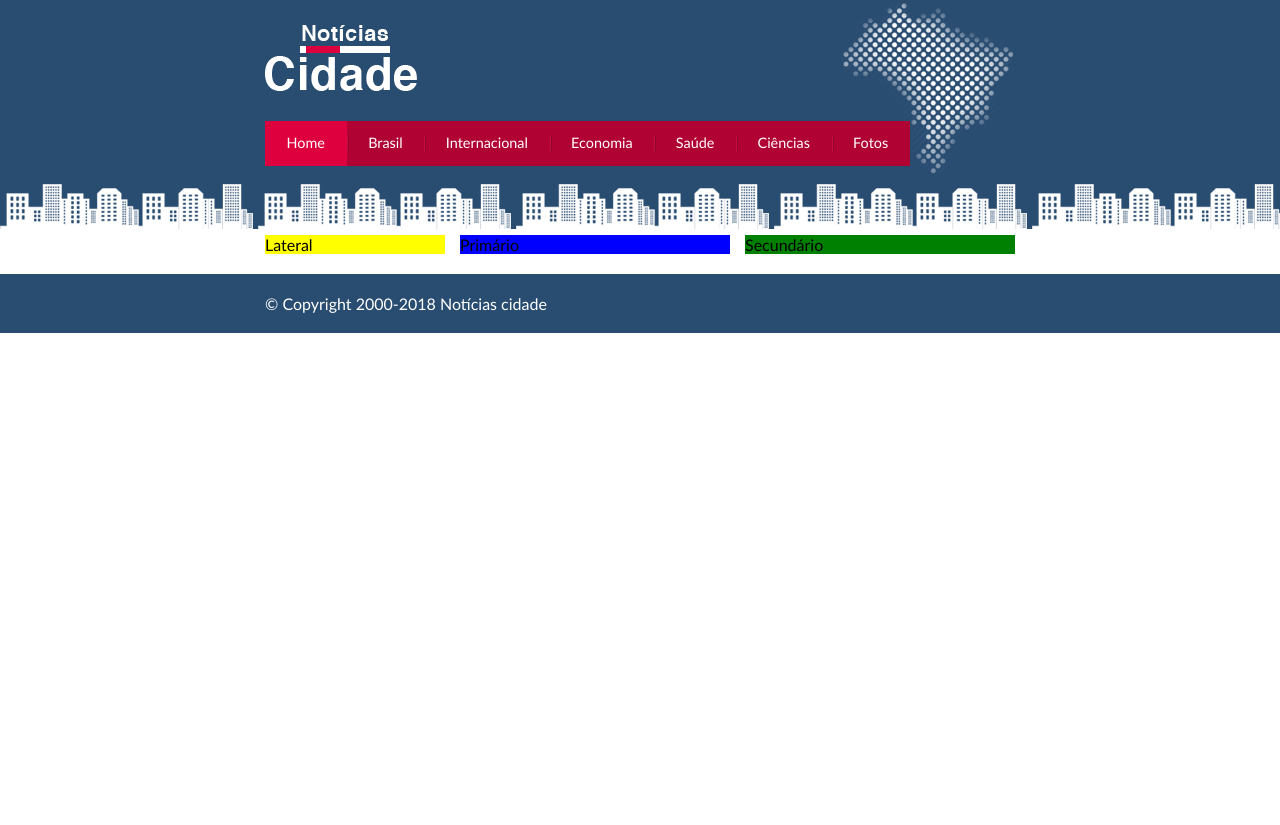
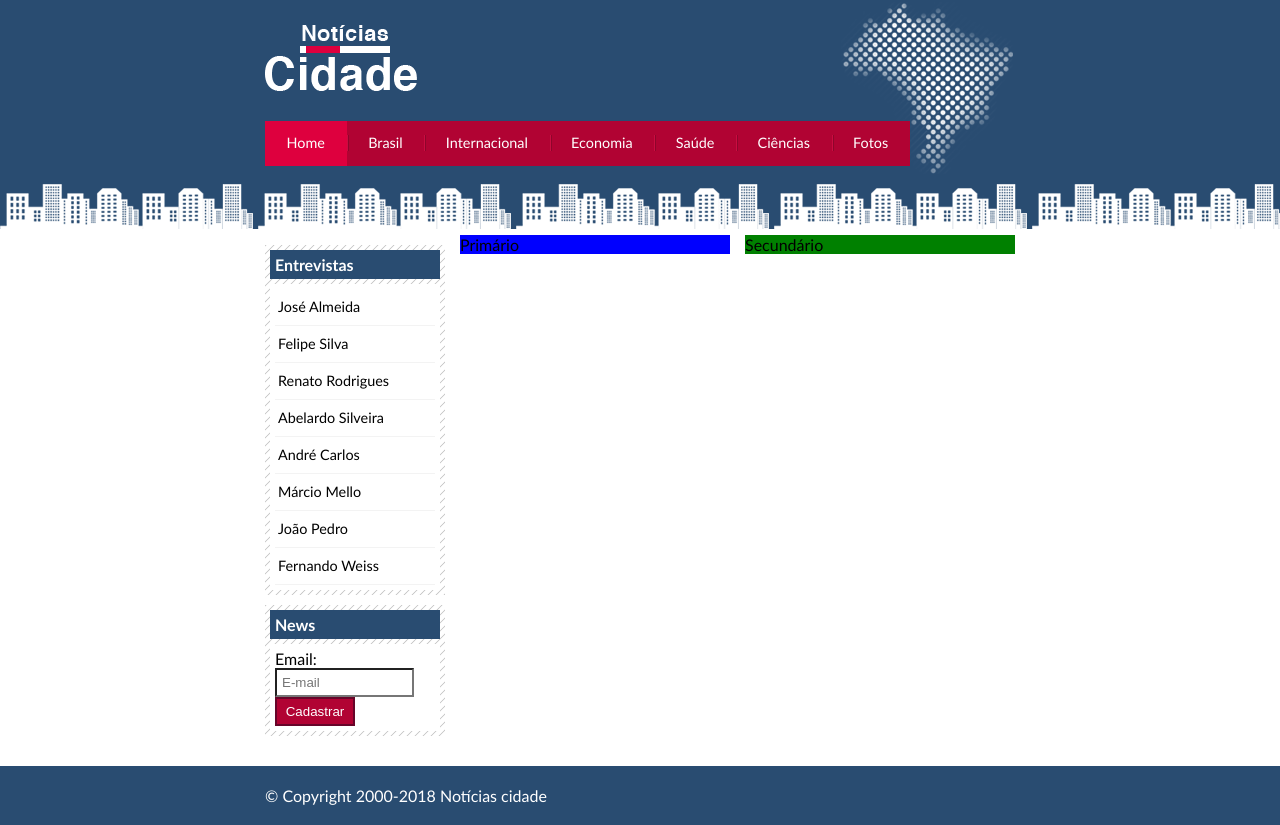
Before and after one commit to CalexODE/Study-Material, a plain HTML site: page Projeto Notícias Cidade/index.html in a window 1280 px wide. Before the commit the page ends 800 px from the top, so only its background shows below. Drawn offline with Linux system fonts and the light colour scheme.

Commit message:
New Update

```diff
--- a/Projeto Notícias Cidade/_css/estilo.css
+++ b/Projeto Notícias Cidade/_css/estilo.css
@@ -73,11 +73,25 @@ body.fotos #navegacao a#fotos
 	margin-top: 60px;
 	background: #f5f5f5;
 }
+#lateral {
+	width: 180px;
+	float: left;
+	margin: 0 0 20px -750px;
+}
+
 #primario {
 	width: 270px;
 	float: left;
 	margin: 0 0 20px 195px;
 	background: blue;
+}
+
+#duas-colunas #primario {
+	width: 555px;
+}
+#uma-coluna #primario {
+	width: 750px;
+	margin: 0 0 20px 0px;
 }
 #secundario {
 	width: 270px;
@@ -85,13 +99,61 @@ body.fotos #navegacao a#fotos
 	margin: 0 0 20px 15px;
 	background: green;
 }
-#lateral {
-	width: 180px;
-	float: left;
-	margin: 0 0 20px -750px;
-	background: yellow;
+
+/*Caixa
+*/
+.caixa{
+	margin: 10px 0;
+	padding: 5px;
+	background: #f3f3f3 url(../_imagens/fundo-caixa.png);
+}
+.caixa-conteudo{
+	background: #fff;
+	padding: 5px;
+	margin-top: 5px;
+}
+h2 {
+	font-size: 1em;
+	background: #294c71;
+	color: #fff;
+	padding: 5px;
+}
+/*Menus Laterais
+*/
+#lateral ul a{
+	font-size: 0.9em;
+	padding: 3px;
+	display: block;
+	line-height: 30px;
+	color: #000;
+	text-decoration: none;
+	border-bottom: 1px solid #f3f3f3;
+	transition: 0.2s;
+}
+#lateral ul a:hover {
+	background: #f9f9f9 url(../_imagens/marcador.png) no-repeat left center;
+	padding-left: 20px;
+	color: #a1a1a1;
+}
+/*Formulários
+*/
+label {
+	display: block;
+	cursor: pointer;
 }
 
+input {
+	padding: 5px;
+	width: 125px;
+	font-size: 0.9;
+	background-color: #fff;
+}
+input.submit {
+	width: 80px;
+	color: #fff;
+	background-color: #b10333;
+	border: 2px solid #670529;
+}
 /*Rodape
 */
 #container-rodape {
--- a/Projeto Notícias Cidade/index.html
+++ b/Projeto Notícias Cidade/index.html
@@ -7,7 +7,7 @@
 		<link rel="stylesheet" type="text/css" href="_css/estilo.css">
 
 	</head>
-	<body class="home">
+	<body id="tres-colunas" class="home">
 
 		<div id="container">
 			<div id="topo">
@@ -42,9 +42,53 @@
 
 			<div id="conteudo">
 
-				<div id="primario">Primário</div>
-				<div id="secundario">Secundário</div>
-				<div id="lateral">Lateral</div>
+				<div id="primario">Primário
+
+				</div>
+
+				<div id="secundario">Secundário
+
+				</div>
+				<!-- Início lateral -->
+				<div id="lateral">
+
+					<div class="caixa">
+						<h2>Entrevistas</h2>
+
+						<div class="caixa-conteudo">
+							<ul>
+								<li><a href="">José Almeida</a></li>
+								<li><a href="">Felipe Silva</a></li>
+								<li><a href="">Renato Rodrigues</a></li>
+								<li><a href="">Abelardo Silveira</a></li>
+								<li><a href="">André Carlos</a></li>
+								<li><a href="">Márcio Mello</a></li>
+								<li><a href="">João Pedro</a></li>
+								<li><a href="">Fernando Weiss</a></li>
+							</ul>
+						</div>
+
+					</div>
+
+					<div class="caixa">
+						<h2>News</h2>
+
+						<div class="caixa-conteudo">
+
+							<form>
+								<div>
+									<label for="email">Email:</label>
+									<input type="text" name="email" id="email" placeholder="E-mail">
+								</div>
+								<div>
+									<input class="submit" type="submit" value="Cadastrar">
+								</div>
+							</form>
+
+						</div>
+
+					</div>
+				</div><!-- Fim lateral -->
 
 
 			</div>
```
